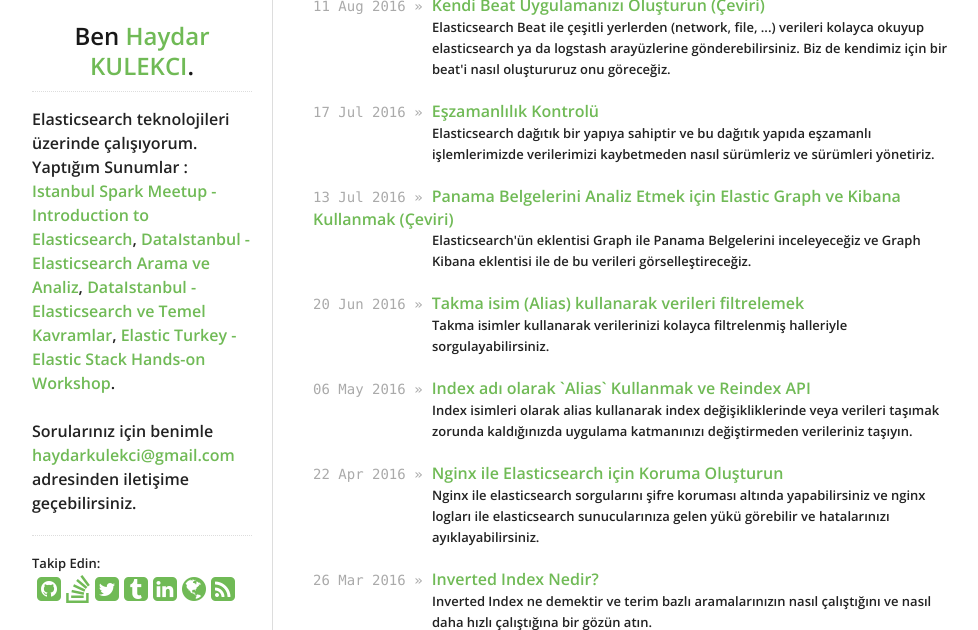
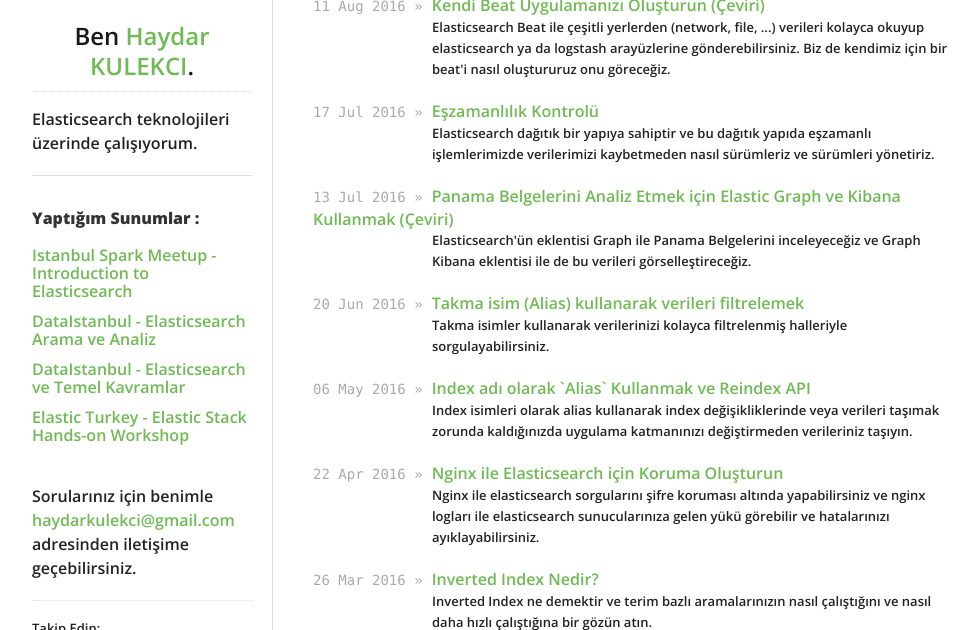
Before and after one commit to hkulekci/elasticsearch, a Jekyll site: the page built from index.html, in a window 1280 px wide and 900 px high, cut to the strip 270-900 px from the top of the window. Shown: the whole strip, without its empty margins (138-1116 px from the left). Built offline with Jekyll 4.4.1, drawn with Linux system fonts in a browser that asks for light colours; nearby versions of some CDN libraries.

Commit message:
sidebar güncellemesi

```diff
--- a/_includes/sidebar.html
+++ b/_includes/sidebar.html
@@ -9,15 +9,19 @@
   </a>
   <h2>Ben <a href="/">{{ site.data.theme.name }}</a>.</h2>
   <div id="bio">
-    <p>Elasticsearch teknolojileri üzerinde çalışıyorum.
-    <b>Yaptığım Sunumlar</b> :
-    <a href="http://www.meetup.com/Istanbul-Spark-Meetup/events/231855165/" target="_blank">Istanbul Spark Meetup - Introduction to Elasticsearch</a>,
-    <a href="http://www.meetup.com/dataistanbul/events/230809445/" target="_blank">DataIstanbul - Elasticsearch Arama ve Analiz</a>,
-    <a href="http://www.meetup.com/dataistanbul/events/230287614/" target="_blank">DataIstanbul - Elasticsearch ve Temel Kavramlar</a>,
-    <a href="http://www.meetup.com/Turkey-Elastic-Fantastics/events/232831032/" target="_blank">Elastic Turkey - Elastic Stack Hands-on Workshop</a>.
-    <br><br>
-
-    Sorularınız için benimle <a href="mailto:haydarkulekci@gmail.com">haydarkulekci@gmail.com</a> adresinden iletişime geçebilirsiniz.</p>
+    <p>
+      Elasticsearch teknolojileri üzerinde çalışıyorum.
+      <hr>
+      <strong>Yaptığım Sunumlar : </strong>
+      <ul style="list-style: none;">
+        <li><a href="http://www.meetup.com/Istanbul-Spark-Meetup/events/231855165/" target="_blank">Istanbul Spark Meetup - Introduction to Elasticsearch</a></li>
+        <li><a href="http://www.meetup.com/dataistanbul/events/230809445/" target="_blank">DataIstanbul - Elasticsearch Arama ve Analiz</a></li>
+        <li><a href="http://www.meetup.com/dataistanbul/events/230287614/" target="_blank">DataIstanbul - Elasticsearch ve Temel Kavramlar</a></li>
+        <li><a href="http://www.meetup.com/Turkey-Elastic-Fantastics/events/232831032/" target="_blank">Elastic Turkey - Elastic Stack Hands-on Workshop</a></li>
+      </ul>
+      <br>
+      Sorularınız için benimle <a href="mailto:haydarkulekci@gmail.com">haydarkulekci@gmail.com</a> adresinden iletişime geçebilirsiniz.
+    </p>
   </div>
   <div id="social">
     {% include social.html %}
```
